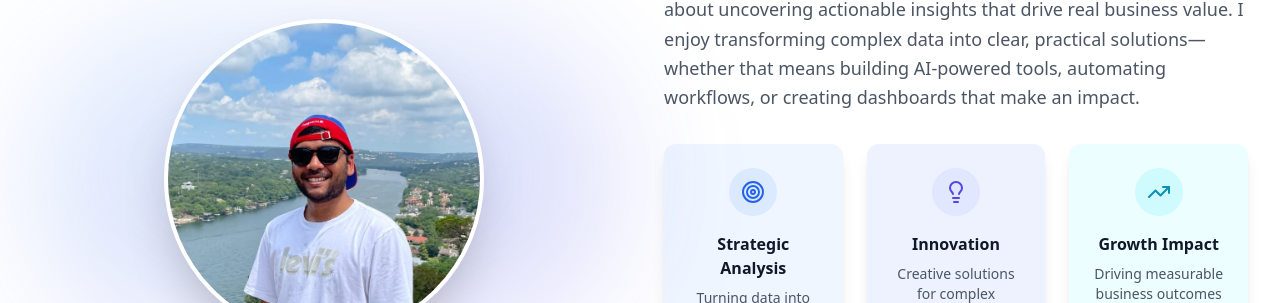
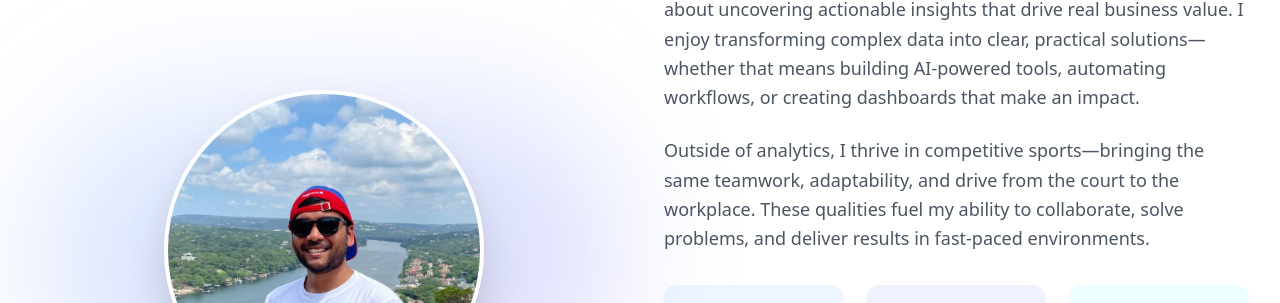
Before and after one commit to praveensatyarv/portfolio, a React (Vite) app: page / in a window 1280 px wide. Shown: the part 978-1281 px from the top of the page. Built offline with nearby package versions, Linux system fonts and the light colour scheme.

Commit message:
Update about section to include some personality

```diff
--- a/src/components/About.tsx
+++ b/src/components/About.tsx
@@ -29,6 +29,10 @@ const About = () => {
                 Hello! I am Praveen Satya.
                 I am a data enthusiast who’s passionate about uncovering actionable insights that drive real business value.
                 I enjoy transforming complex data into clear, practical solutions—whether that means building AI-powered tools, automating workflows, or creating dashboards that make an impact.
+              </p>
+              <p className="text-lg text-gray-600 leading-relaxed">
+                Outside of analytics, I thrive in competitive sports—bringing the same teamwork, adaptability, and drive from the court to the workplace.
+                These qualities fuel my ability to collaborate, solve problems, and deliver results in fast-paced environments.
               </p>
             </div>
 
```
